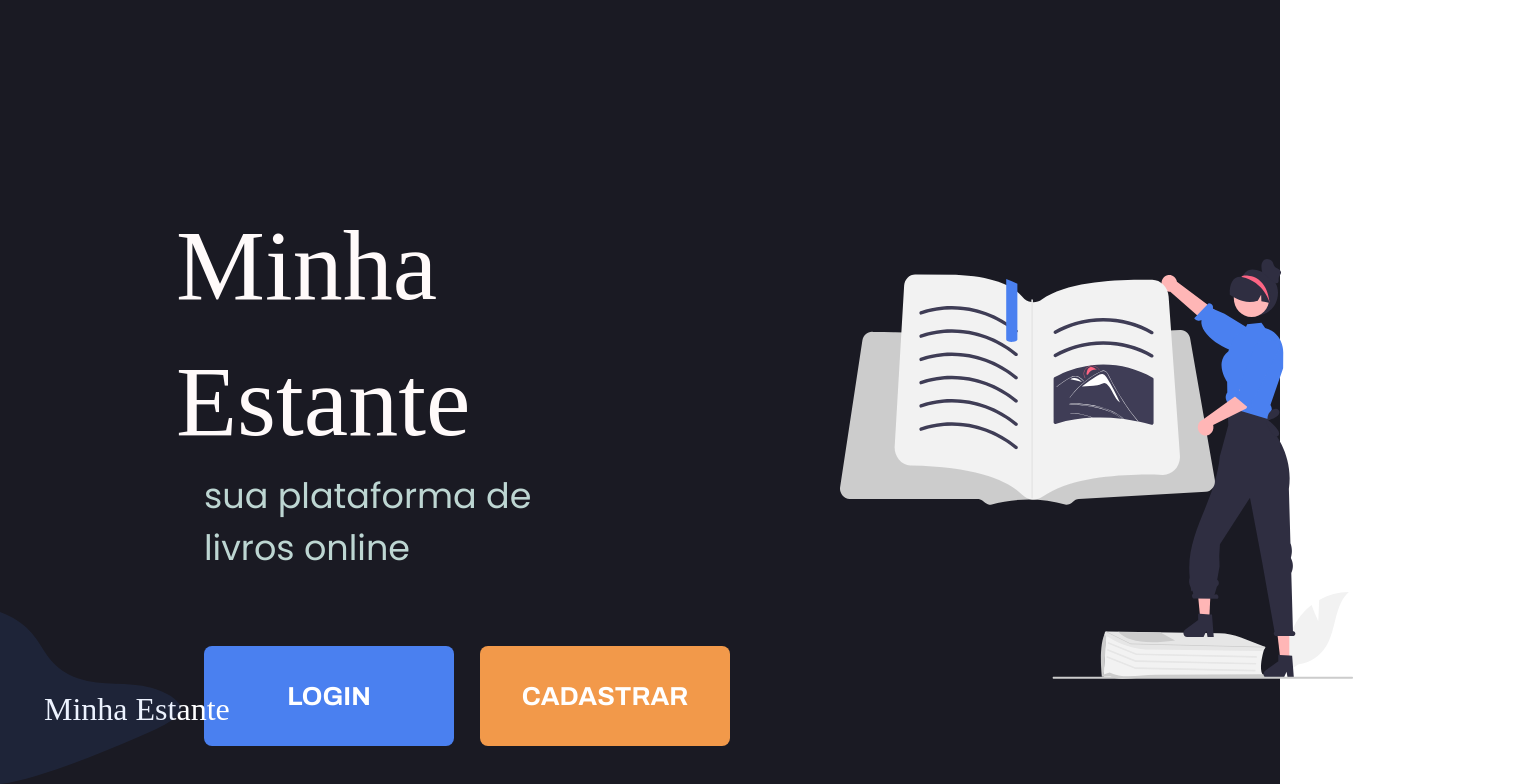
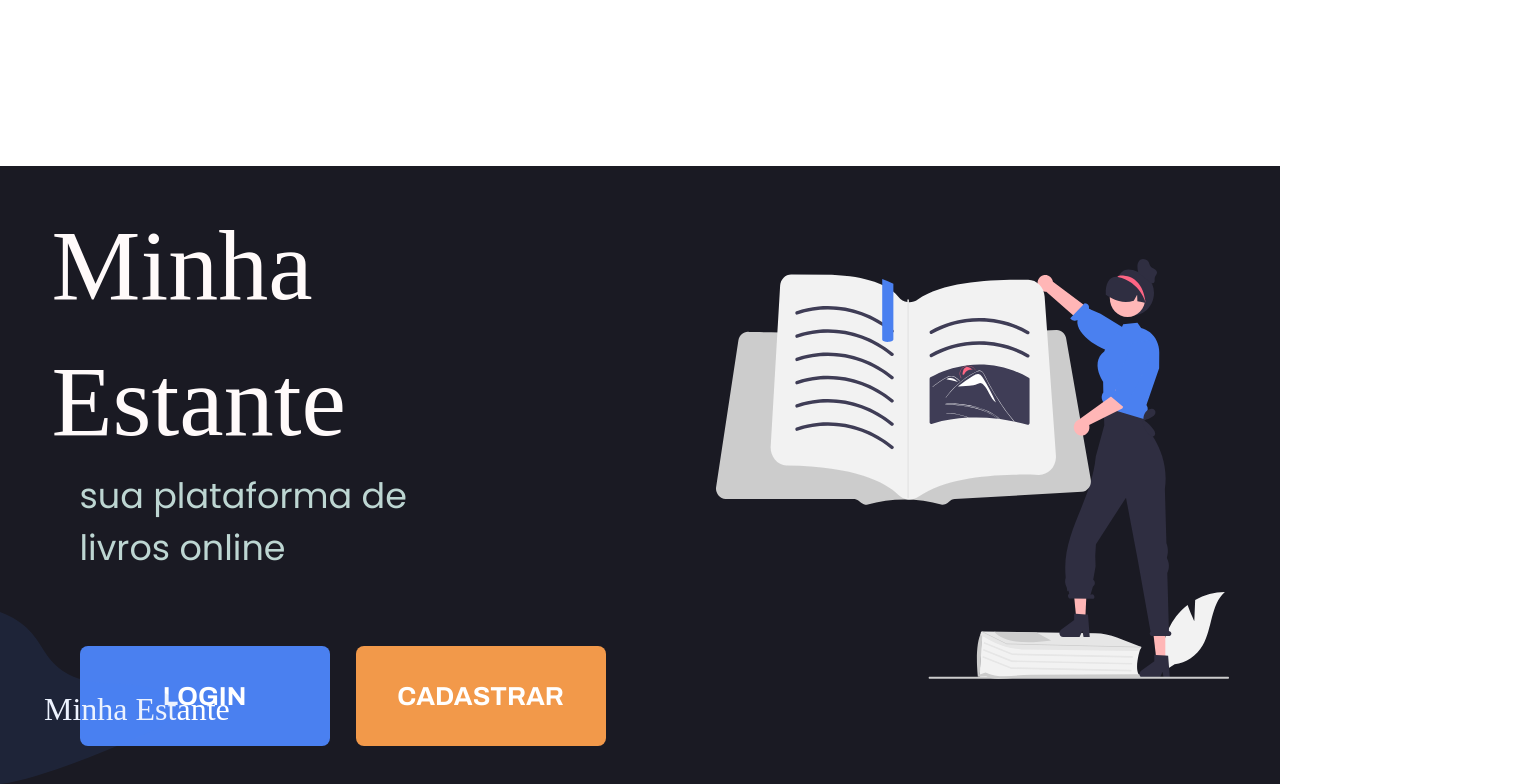
Before and after one commit to artur-coelho/minha-estante, a Vue app: page / in a window 1280 px wide. Shown: the top 784 px of the page, 1529 px wide, since content can reach past the window. Built offline with nearby package versions, Linux system fonts and the light colour scheme; a web font is replaced by a local one.

Commit message:
general styles changed

```diff
--- a/src/App.vue
+++ b/src/App.vue
@@ -13,6 +13,7 @@
   @import url('https://fonts.googleapis.com/css2?family=Poppins:wght@400;700&display=swap');
 
   * {
+    margin: 0;
     box-sizing: border-box;
   }
 
@@ -24,12 +25,19 @@
     margin: 0;
   }
 
-  .dark-bg {
+  .page-container {
     display: flex;
-    background-color: #1a1a23;
     height: 100vh;
     width: 100vw;
     flex-direction: column;
+  }
+
+  .dark-bg {
+    background-color: #1a1a23;
+  }
+
+  .light-bg {
+    background-color: #f0f0f7;
   }
 
   .product-title {
@@ -50,5 +58,4 @@
     line-height: 52px;
     color: #bdd6d2;
   }
-
 </style>
```
